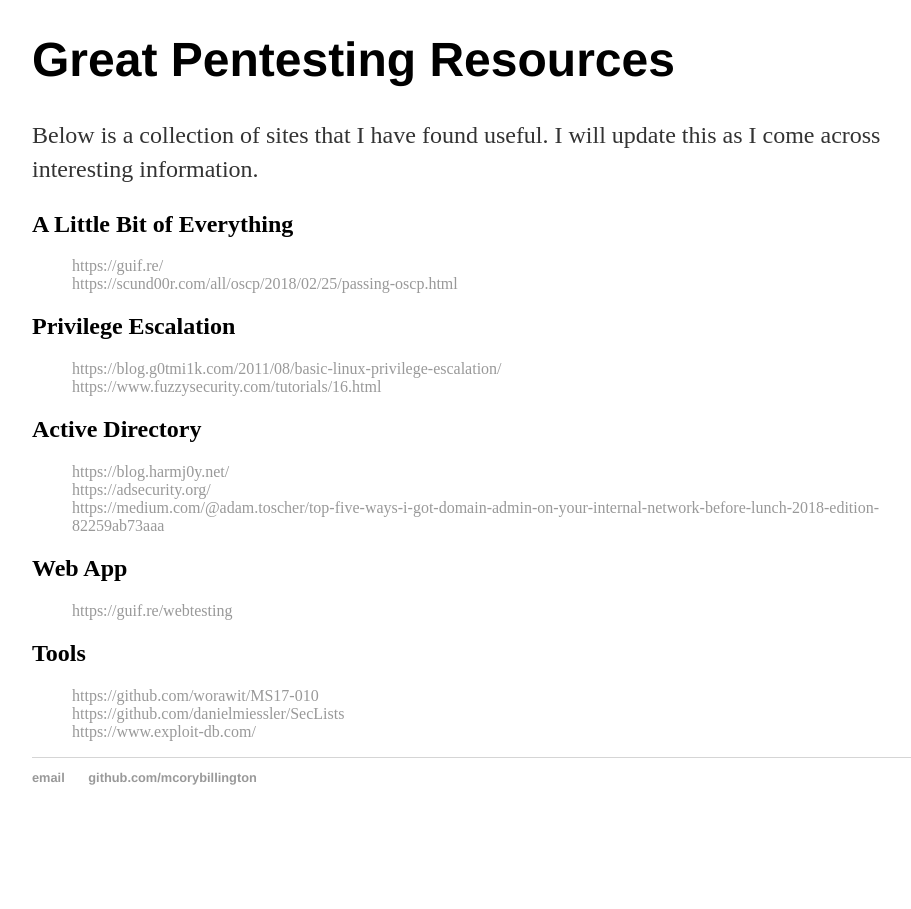
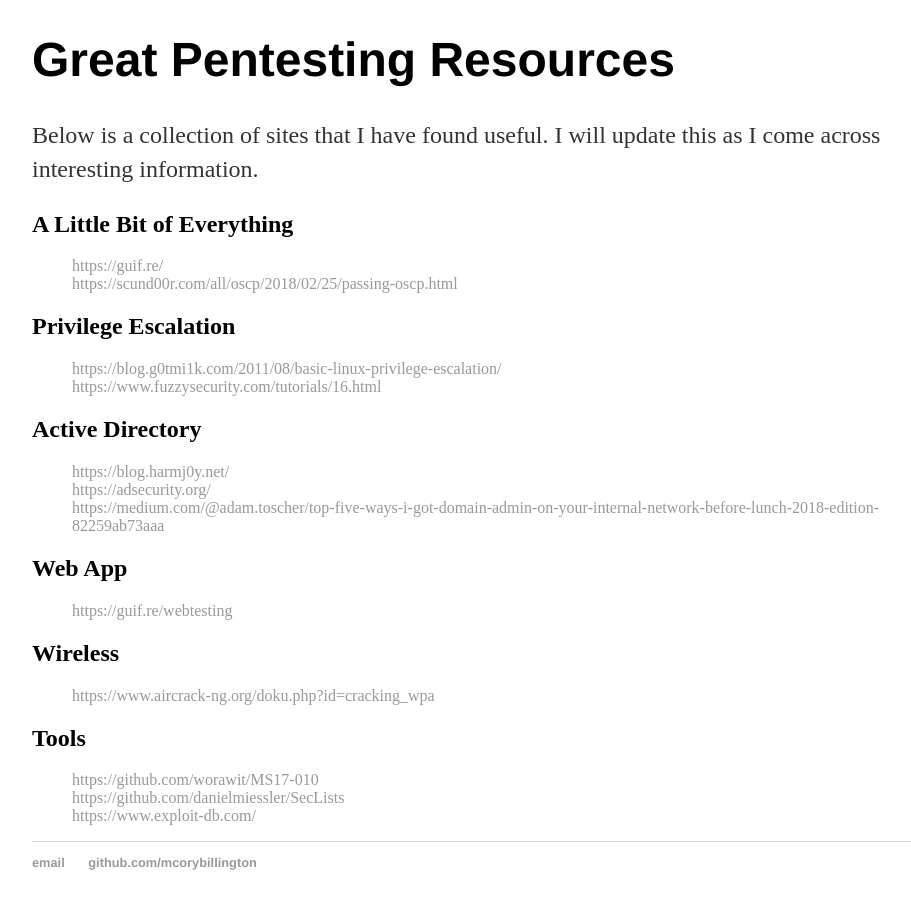
Before and after one commit to mcorybillington/mcorybillington.github.io, a Jekyll site: the page built from resources/index.html, in a window 1280 px wide, cut to the strip 264-1194 px from the top of the page. Shown: the top 909 px of the strip, without its empty margins (160-1071 px from the left). Built offline with Jekyll 4.4.1, drawn with Linux system fonts in a browser that asks for light colours; before the commit the page ends 1109 px from its top, so only the background shows below that.

Commit message:
added more resources

```diff
--- a/resources/index.html
+++ b/resources/index.html
@@ -27,6 +27,10 @@
     <ul>
         <li><a href="https://guif.re/webtesting">https://guif.re/webtesting</a></li>
     </ul>
+    <h2>Wireless</h2>
+    <ul>
+        <li><a href="https://www.aircrack-ng.org/doku.php?id=cracking_wpa">https://www.aircrack-ng.org/doku.php?id=cracking_wpa</a></li>
+    </ul>
     <h2>Tools</h2>
     <ul>
         <li><a href="https://github.com/worawit/MS17-010">https://github.com/worawit/MS17-010</a></li>
```
